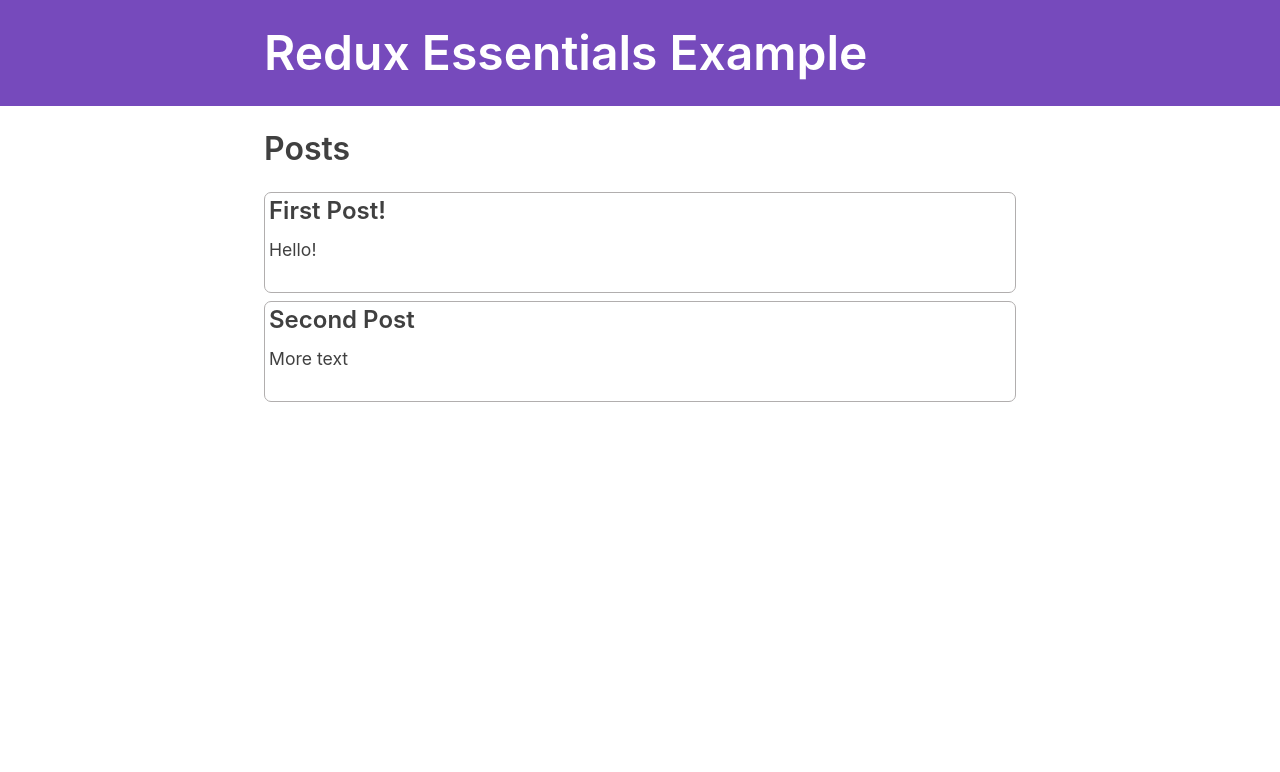
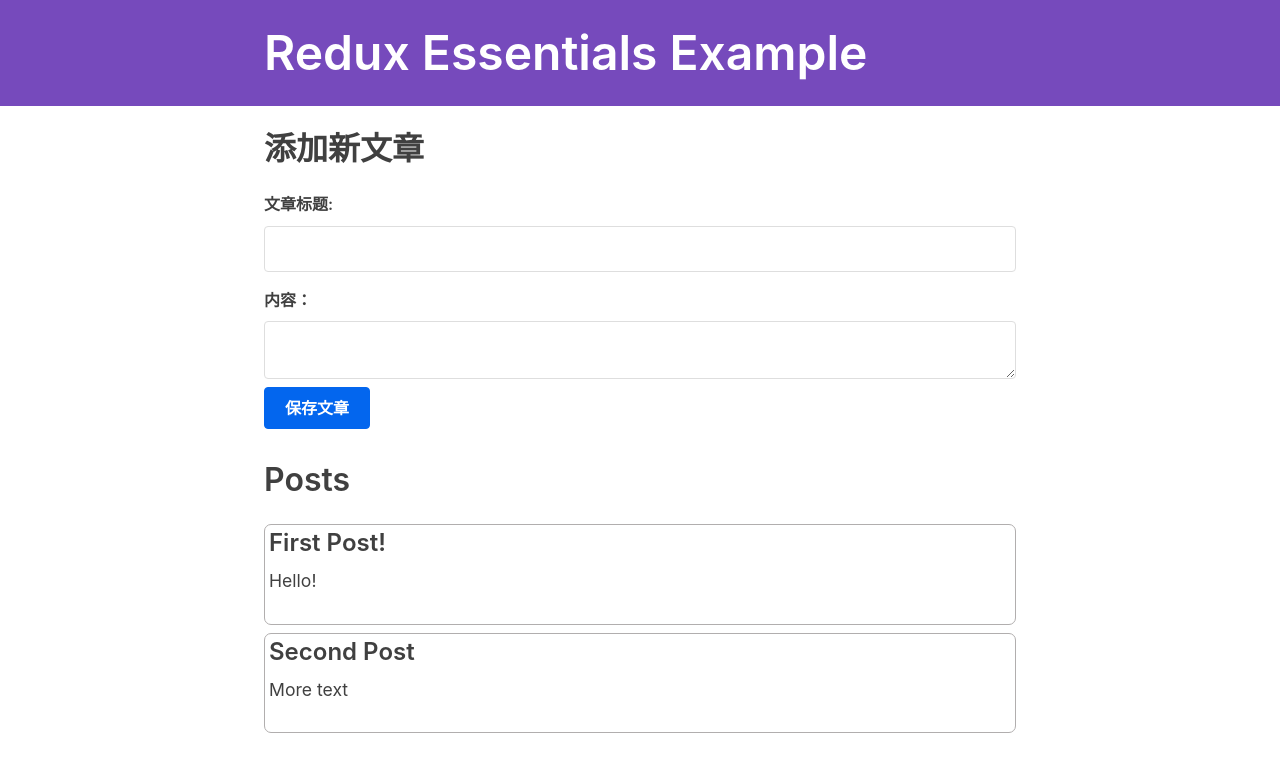
Before and after one commit to JayFate/react-demos, a React (Create React App) app in the folder demos/redux-essentials-example-app/: page / in a window 1280 px wide. Shown: the top 772 px of the page. Built offline with nearby package versions, Linux system fonts and the light colour scheme; what @mswjs/data, mock-socket, txtgen would draw is missing.

Commit message:
feat: add new posts
Signed-off-by: pengjie <37610029@qq.com>

```diff
--- a/demos/redux-essentials-example-app/src/App.js
+++ b/demos/redux-essentials-example-app/src/App.js
@@ -9,6 +9,7 @@
 import { Navbar } from './app/Navbar'
 
 import { PostsList } from './features/posts/PostsList'
+import { AddPostForm } from './features/posts/AddPostForm'
 
 function App() {
   return (
@@ -21,6 +22,7 @@
             path="/"
             render={() => (
               <React.Fragment>
+                <AddPostForm />
                 <PostsList />
               </React.Fragment>
             )}
--- /dev/null
+++ b/demos/redux-essentials-example-app/src/features/posts/AddPostForm.js
@@ -0,0 +1,54 @@
+import React, { useState } from 'react'
+import { useDispatch } from 'react-redux'
+import { nanoid } from '@reduxjs/toolkit'
+
+import { postAdded } from './postsSlice'
+
+export const AddPostForm = () => {
+  const [title, setTitle] = useState('')
+  const [content, setContent] = useState('')
+  const dispatch = useDispatch()
+
+  const onTitleChanged = (e) => setTitle(e.target.value)
+  const onContentChanged = (e) => setContent(e.target.value)
+  const onSavePostClicked = () => {
+    if (title && content) {
+      dispatch(
+        postAdded({
+          id: nanoid(),
+          title,
+          content,
+        })
+      )
+
+      setTitle('')
+      setContent('')
+    }
+  }
+
+  return (
+    <section>
+      <h2>添加新文章</h2>
+      <form>
+        <label htmlFor="postTitle">文章标题:</label>
+        <input
+          type="text"
+          id="postTitle"
+          name="postTitle"
+          value={title}
+          onChange={onTitleChanged}
+        />
+        <label htmlFor="postContent">内容：</label>
+        <textarea
+          id="postContent"
+          name="postContent"
+          value={content}
+          onChange={onContentChanged}
+        />
+        <button type="button" onClick={onSavePostClicked}>
+          保存文章
+        </button>
+      </form>
+    </section>
+  )
+}
--- a/demos/redux-essentials-example-app/src/features/posts/postsSlice.js
+++ b/demos/redux-essentials-example-app/src/features/posts/postsSlice.js
@@ -8,13 +8,21 @@
 
 const initialState = [
   { id: '1', title: 'First Post!', content: 'Hello!' },
-  { id: '2', title: 'Second Post', content: 'More text' }
+  { id: '2', title: 'Second Post', content: 'More text' },
 ]
 
 const postsSlice = createSlice({
   name: 'posts',
   initialState,
-  reducers: {}
+  reducers: {
+    // state 本 slice 的局部 state，而不是整个 redux 应用的 store
+    // createSlice 会为 postAdded reducer 函数生成一个同名的 actionCreator 函数
+    postAdded(state, action) {
+      state.push(action.payload)
+    },
+  },
 })
 
+export const { postAdded } = postsSlice.actions
+
 export default postsSlice.reducer
```
